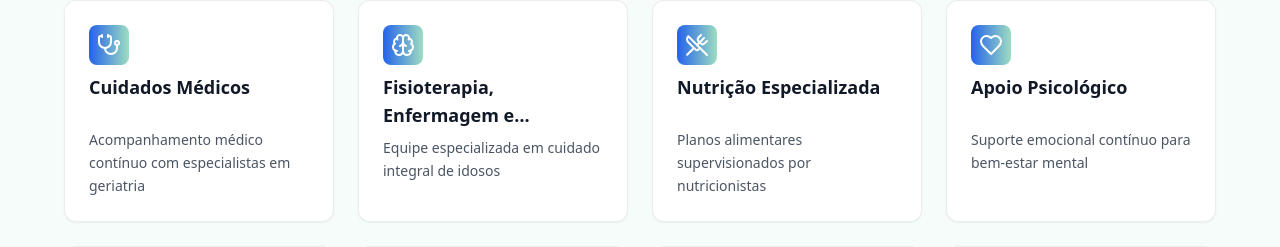
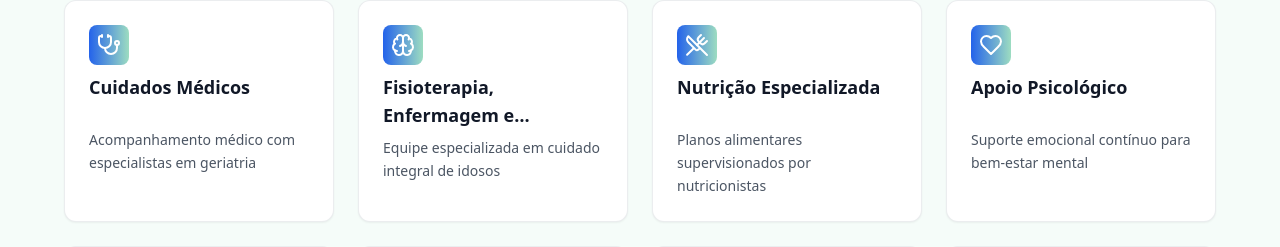
Before and after one commit to orugian/santa-ana-comfort-home, a React (Vite) app: page / in a window 1280 px wide. Shown: the part 1960-2207 px from the top of the page. Built offline with nearby package versions, Linux system fonts and the light colour scheme.

Commit message:
Fix: Remove "contínuo" from Cuidados Médicos
Remove the word "contínuo" from the description of the "Cuidados Médicos" service block.

```diff
--- a/src/components/ServicesSection.tsx
+++ b/src/components/ServicesSection.tsx
@@ -6,7 +6,7 @@ export const ServicesSection = () => {
     services: [{
       icon: Stethoscope,
       title: "Cuidados Médicos",
-      description: "Acompanhamento médico contínuo com especialistas em geriatria"
+      description: "Acompanhamento médico com especialistas em geriatria"
     }, {
       icon: Brain,
       title: "Fisioterapia, Enfermagem e Fonoterapia",
```
